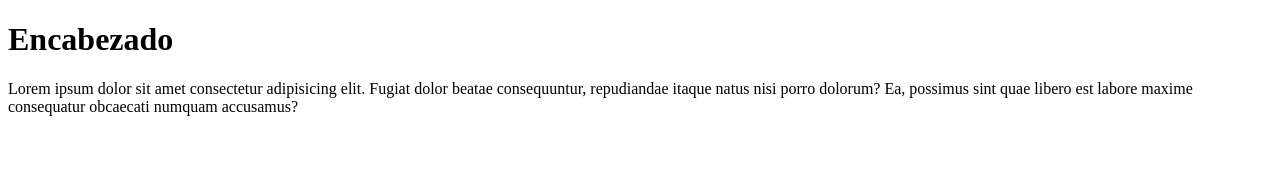
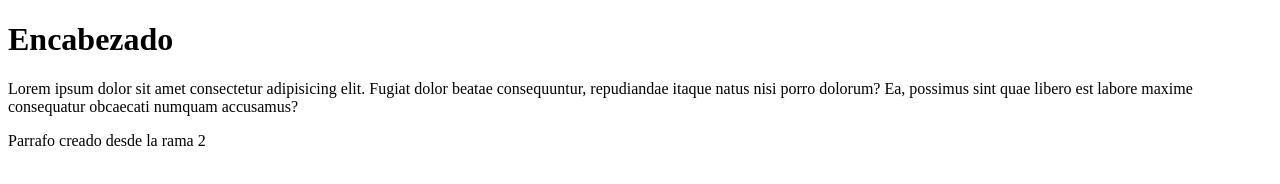
Before and after one commit to herilon/PruebasGitG36, a plain HTML site: page index.html in a window 1280 px wide. Drawn offline with Linux system fonts and the light colour scheme.

Commit message:
Parrafo en rama2

```diff
--- a/index.html
+++ b/index.html
@@ -9,5 +9,6 @@
 <body>
     <h1>Encabezado</h1>
     <p>Lorem ipsum dolor sit amet consectetur adipisicing elit. Fugiat dolor beatae consequuntur, repudiandae itaque natus nisi porro dolorum? Ea, possimus sint quae libero est labore maxime consequatur obcaecati numquam accusamus?</p>
+    <p>Parrafo creado desde la rama 2</p>
 </body>
 </html>
```
